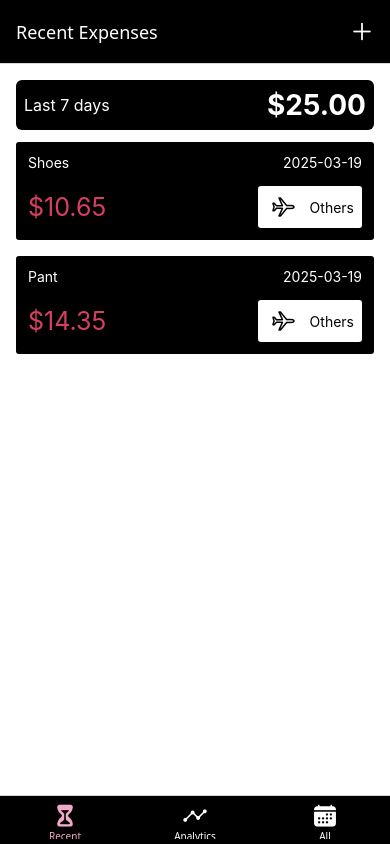
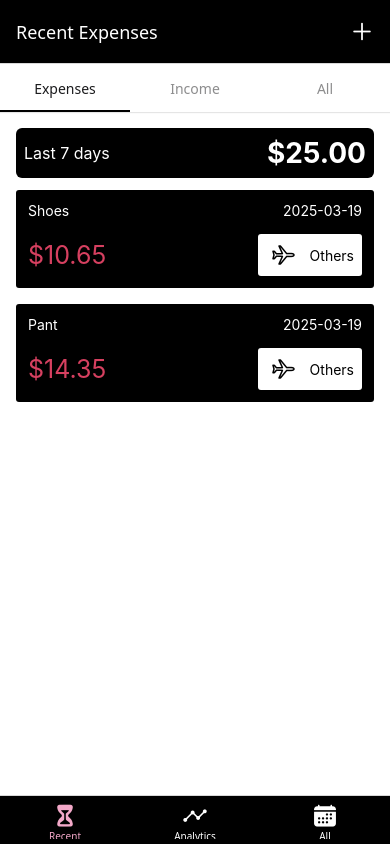
Before and after one commit to Rutwik1801/budget-tracker, a React Native app: screen / in a window 390 px wide. Built offline with nearby package versions, Linux system fonts and the light colour scheme.

Commit message:
added top tabs

```diff
--- a/navigation/NavigationWrapper.tsx
+++ b/navigation/NavigationWrapper.tsx
@@ -9,6 +9,22 @@ import { Ionicons } from "@expo/vector-icons"
 import { IconButton } from "../components/UI/IconButton";
 import { Analytics } from "../screens/Analytics";
 import { DateWiseExpenses } from "../screens/DateWiseExpenses";
+import { createMaterialTopTabNavigator } from '@react-navigation/material-top-tabs';
+
+
+const TopTabs = createMaterialTopTabNavigator();
+
+const TopTabsNavigator = ({isRecentTab = true}) => {
+  return (
+  <TopTabs.Navigator screenOptions={{
+    tabBarIndicatorStyle: {backgroundColor: "black"}
+  }}>
+          <TopTabs.Screen name="Expenses" component={isRecentTab ? RecentExpenses : AllExpenses}  initialParams={{type: "Expenses"}} />
+          <TopTabs.Screen name="Income" component={isRecentTab ? RecentExpenses : AllExpenses}  initialParams={{type: "Income"}}/>
+          <TopTabs.Screen name="All" component={ isRecentTab ? RecentExpenses : AllExpenses}  initialParams={{type: "All"}}/>
+  </TopTabs.Navigator>
+  );
+}
 
 export const ExpensesOverview = () => {
   const BottomTabs = createBottomTabNavigator();
@@ -20,7 +36,7 @@ export const ExpensesOverview = () => {
     tabBarInactiveTintColor: GlobalStyles.colors.primary50,
     headerRight: ({ tintColor }) => <IconButton icon="add" size={28} color={tintColor} onPress={() => { navigation.navigate("ManageExpense") }} />
   })}>
-    <BottomTabs.Screen name="RecentExpenses" component={RecentExpenses}
+    <BottomTabs.Screen name="RecentExpenses" component={TopTabsNavigator}
       options={{
         title: "Recent Expenses",
         tabBarLabel: "Recent", tabBarIcon: ({ color, size }) => <Ionicons name="hourglass" size={size} color={color} />
@@ -30,7 +46,7 @@ export const ExpensesOverview = () => {
           title: "Analytics",
           tabBarLabel: "Analytics", tabBarIcon: ({ color, size }) => <Ionicons name="analytics" size={size} color={color} />
         }} />
-    <BottomTabs.Screen name="AllExpenses" component={AllExpenses}
+    <BottomTabs.Screen name="AllExpenses" component={() => <TopTabsNavigator isRecentTab={false} />}
       options={{
         title: "All Expenses",
         tabBarLabel: "All", tabBarIcon: ({ color, size }) => <Ionicons name="calendar" size={size} color={color} />
--- a/package.json
+++ b/package.json
@@ -10,6 +10,7 @@
   },
   "dependencies": {
     "@react-navigation/bottom-tabs": "^7.3.0",
+    "@react-navigation/material-top-tabs": "^7.2.3",
     "@react-navigation/native": "^7.0.16",
     "@react-navigation/native-stack": "^7.3.0",
     "expo": "~52.0.39",
@@ -21,7 +22,8 @@
     "react-native-pie-chart": "^4.0.1",
     "react-native-safe-area-context": "4.12.0",
     "react-native-screens": "~4.4.0",
-    "react-native-ui-datepicker": "^3.1.2"
+    "react-native-ui-datepicker": "^3.1.2",
+    "react-native-pager-view": "6.5.1"
   },
   "devDependencies": {
     "@babel/core": "^7.25.2",
--- a/screens/RecentExpenses.tsx
+++ b/screens/RecentExpenses.tsx
@@ -1,4 +1,4 @@
-import { Text, View } from "react-native"
+import { View } from "react-native"
 import { ExpensesOutput } from "../components/ExpensesOutput/ExpensesOutput"
 import { useContext } from "react"
 import { ExpensesContext } from "../store/expenses-context"
@@ -6,7 +6,7 @@ import { getDateMinusDays } from "../utils/date"
 
 export const RecentExpenses = () => {
   const expensesCtx = useContext(ExpensesContext)
-  const recentExpenses = expensesCtx.expenses.filter((expense) => {
+  let recentExpenses = expensesCtx.expenses.filter((expense) => {
     const today = new Date();
     const date7DaysAgo = getDateMinusDays(today, 7);
     const expenseDate = new Date(expense.date)
```
Also changed, not shown: 1 other file (tests, documents, lock files or other folders).
